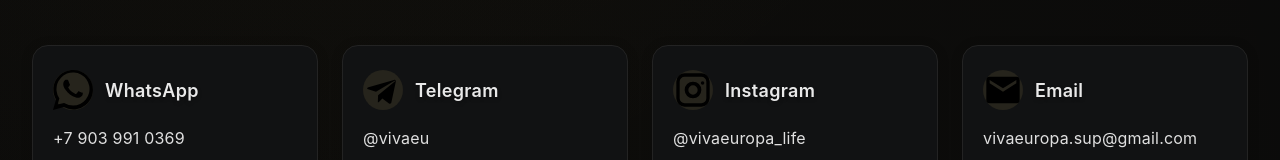
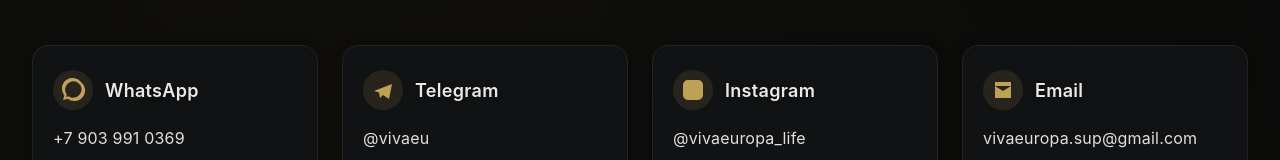
Before and after one commit to vivaeuropasup-creator/vivaeuropa123, a website: page about_en.html in a window 1280 px wide. Shown: the part 1870-2030 px from the top of the page. Drawn offline with Linux system fonts and the light colour scheme.

Commit message:
Fix contact card icons on about_en.html - use same icons as main page

```diff
--- a/about_en.html
+++ b/about_en.html
@@ -39,6 +39,11 @@
     <main>
         <section class="hero section-lg">
             <div class="container">
+                <!-- Логотип как водяная марка -->
+                <div class="logo-watermark">
+                    <img src="logo.png" alt="VivaEuropa Logo" class="watermark-logo">
+                </div>
+
                 <h1>About Us</h1>
                 <p class="hero-subtitle">VivaEuropa - your reliable partner in obtaining residence permit in Spain</p>
 
@@ -103,9 +108,9 @@
                     <!-- WhatsApp -->
                     <div class="contact-card">
                         <div class="card-header">
-                            <span class="card-icon">
-                                <svg viewBox="0 0 24 24" aria-hidden="true" xmlns="http://www.w3.org/2000/svg">
-                                    <path d="M20.52 3.48A11.94 11.94 0 0 0 12.06 0C5.5.03.22 5.3.25 11.86c.01 2.1.57 4.09 1.56 5.8L0 24l6.49-1.76a11.8 11.8 0 0 0 5.57 1.43h.05c6.55-.03 11.84-5.3 11.86-11.86a11.86 11.86 0 0 0-3.51-8.33ZM12.1 21.32h-.04a9.93 9.93 0 0 1-5.06-1.38l-.36-.21-3.85 1.04 1.03-3.75-.24-.38a9.92 9.92 0 1 1 8.52 4.68Zm5.72-7.43c-.31-.16-1.83-.9-2.12-1-.28-.1-.48-.16-.68.16-.2.32-.78 1-.96 1.2-.18.2-.36.23-.67.08-.31-.16-1.3-.48-2.47-1.53-.91-.81-1.52-1.82-1.7-2.13-.18-.32-.02-.49.13-.64.13-.13.31-.33.46-.5.15-.17.2-.28.3-.48.1-.2.05-.36-.02-.51-.16-.16-.68-1.64-.93-2.24-.25-.6-.5-.5-.68-.5h-.58c-.2 0-.51.07-.77.36-.26.28-1 1-1 2.44 0 1.43 1.02 2.82 1.17 3.01.15.2 2 3.05 4.88 4.28.68.3 1.2.48 1.61.62.68.22 1.3.19 1.79.11.55-.08 1.83-.75 2.09-1.47.26-.72.26-1.34.18-1.47-.08-.13-.28-.2-.59-.36Z"/>
+                            <span class="card-icon" aria-hidden="true">
+                                <svg viewBox="0 0 24 24" width="24" height="24">
+                                    <path fill="currentColor" d="M20 3.9A10 10 0 0 0 3.3 17.4L2 22l4.7-1.2A10 10 0 1 0 20 3.9Zm-7.9 15.8a8.2 8.2 0 0 1-4.2-1.2l-.3-.2-2.5.6.7-2.4-.2-.3a8.2 8.2 0 1 1 6.5 3.5Z"/>
                                 </svg>
                             </span>
                             <h3 class="card-title">WhatsApp</h3>
@@ -121,9 +126,9 @@
                     <!-- Telegram -->
                     <div class="contact-card">
                         <div class="card-header">
-                            <span class="card-icon">
-                                <svg viewBox="0 0 24 24" aria-hidden="true" xmlns="http://www.w3.org/2000/svg">
-                                    <path d="M9.04 15.21 8.9 19.4c.41 0 .59-.18.8-.39l1.92-1.84 3.98 2.92c.73.4 1.25.19 1.44-.68l2.6-12.22h.01c.23-1.06-.38-1.47-1.1-1.21L3.3 10.3c-1.04.4-1.02.98-.18 1.24l4.67 1.46 10.85-6.37c.51-.31.98-.14.6.17Z"/>
+                            <span class="card-icon" aria-hidden="true">
+                                <svg viewBox="0 0 24 24" width="24" height="24">
+                                    <path fill="currentColor" d="M21 6 3 13l5 1.6L9 20l3-3 6 4z"/>
                                 </svg>
                             </span>
                             <h3 class="card-title">Telegram</h3>
@@ -139,9 +144,9 @@
                     <!-- Instagram -->
                     <div class="contact-card">
                         <div class="card-header">
-                            <span class="card-icon">
-                                <svg viewBox="0 0 24 24" aria-hidden="true" xmlns="http://www.w3.org/2000/svg">
-                                    <path d="M7 2h10a5 5 0 015 5v10a5 5 0 01-5 5H7a5 5 0 01-5-5V7a5 5 0 015-5zm0 2a3 3 0 00-3 3v10a3 3 0 003 3h10a3 3 0 003-3V7a3 3 0 00-3-3H7zm5 3a5 5 0 110 10 5 5 0 010-10zm0 2.2a2.8 2.8 0 100 5.6 2.8 2.8 0 000-5.6zM17.75 6.75a1.05 1.05 0 110 2.1 1.05 1.05 0 010-2.1z"/>
+                            <span class="card-icon" aria-hidden="true">
+                                <svg viewBox="0 0 24 24" width="24" height="24">
+                                    <path fill="currentColor" d="M7 2h10a5 5 0 0 1 5 5v10a5 5 0 0 1-5 5H7a5 5 0 0 1-5-5V7a5 5 0 0 1 5-5Zm5 3a5 5 0 1 1 0 10 5 5 0 0 1 0-10Z"/>
                                 </svg>
                             </span>
                             <h3 class="card-title">Instagram</h3>
@@ -157,9 +162,9 @@
                     <!-- Email -->
                     <div class="contact-card">
                         <div class="card-header">
-                            <span class="card-icon">
-                                <svg viewBox="0 0 24 24" aria-hidden="true" xmlns="http://www.w3.org/2000/svg">
-                                    <path d="M20 4H4a2 2 0 0 0-2 2v12a2 2 0 0 0 2 2h16a2 2 0 0 0 2-2V6a2 2 0 0 0-2-2Zm0 4-8 5L4 8V6l8 5 8-5Z"/>
+                            <span class="card-icon" aria-hidden="true">
+                                <svg viewBox="0 0 24 24" width="24" height="24">
+                                    <path fill="currentColor" d="M20 4H4v16h16V4Zm0 4-8 5-8-5"/>
                                 </svg>
                             </span>
                             <h3 class="card-title">Email</h3>
```
